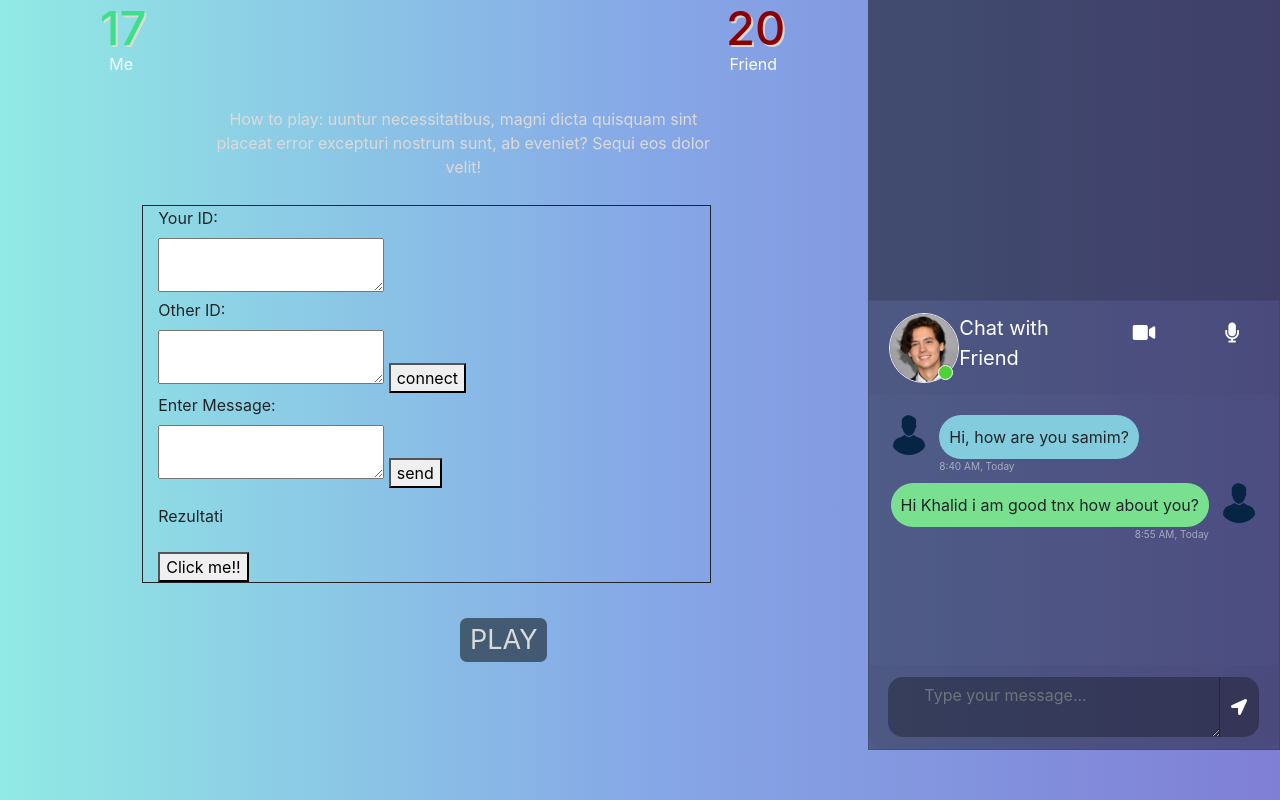
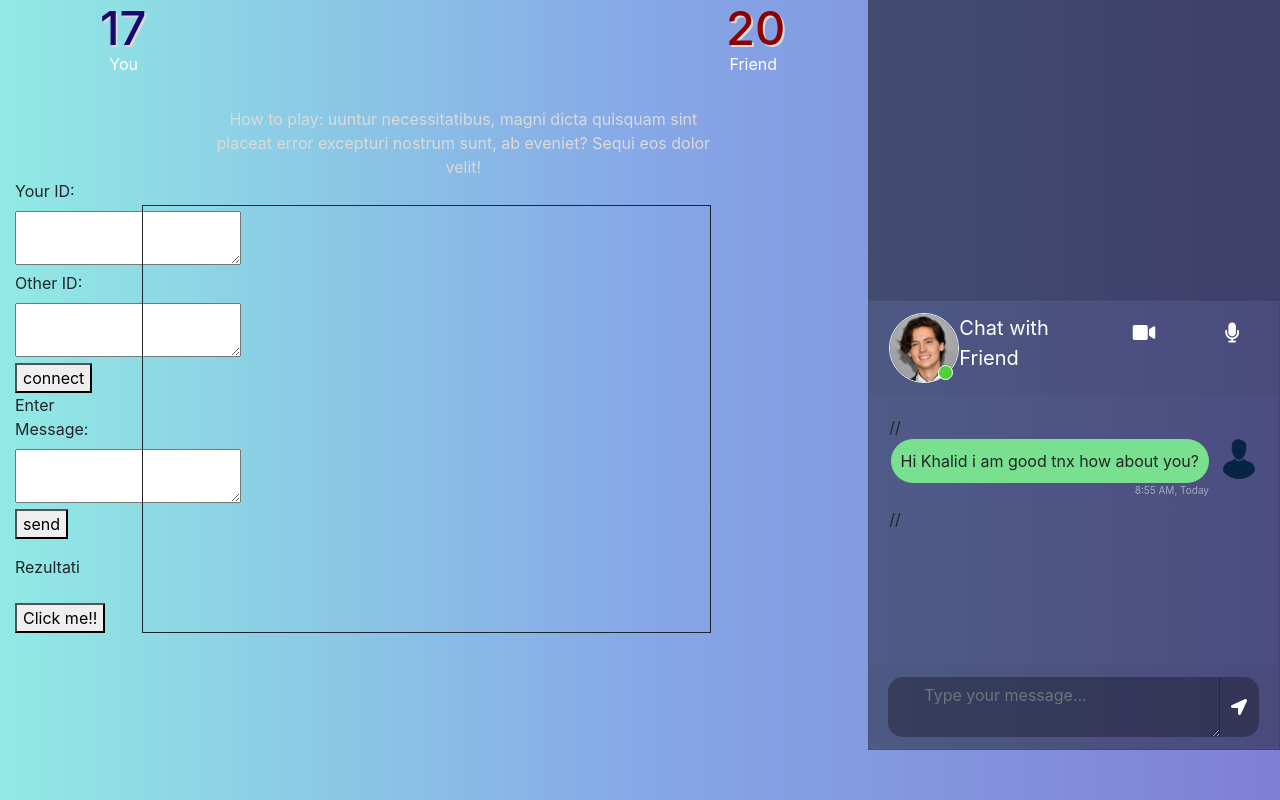
Before and after one commit to Eronavrp/OnlineGame_using_WebRCT, a website: page index.html in a window 1280 px wide. Drawn offline with nearby package versions, Linux system fonts and the light colour scheme.

Commit message:
fix-FrontEnd

```diff
--- a/index.html
+++ b/index.html
@@ -13,8 +13,8 @@
         <div class="col-8">
           <div class="row">
             <div class="col-6" style="padding-left:100px;">
-              <h1 class="points" style="color:rgb(62, 224, 135)" id="me">17</h1>
-              <p>Me</p>
+              <h1 class="points" style="color:rgb(27, 6, 108)" id="me">17</h1>
+              <p>You</p>
             </div>
             <div class="col-4"></div>
             <div class="col-2">
@@ -26,9 +26,7 @@
             <p style="text-align: center;width:500px;color: #dadada;margin: 3% 0 0 25%;">How to play: uuntur necessitatibus, magni dicta quisquam sint placeat error excepturi nostrum sunt, ab eveniet? Sequi eos dolor velit!</p>
           </div>
           <div class="row" >
-            <div class="col-2"></div>
-            <div class="col-8" style="border: 1px solid;margin-top: 3%;">
-              <label>Your ID:</label><br/>
+            <div class="col-2"><label>Your ID:</label><br/>
               <textarea id="yourId"></textarea><br/>
               <label>Other ID:</label><br/>
               <textarea id="otherId"></textarea>
@@ -40,10 +38,12 @@
               <label>Rezultati</label>
               <p id="result"></p>
               <button id="generate">Click me!!</button>
-              <script src="bundle.js" charset="utf-8"></script>
+              <script src="bundle.js" charset="utf-8"></script></div>
+            <div class="col-8" style="border: 1px solid;margin-top: 3%;" id="game">
+
             </div>
             <div class="col-2"></div>
-            <button id="play">PLAY</button>
+
           </div>
         </div>
         <div class="col-4">
@@ -68,7 +68,7 @@
                     </div>
                   </div>
                   <div class="card-body msg_card_body">
-                    <div class="d-flex justify-content-start mb-4">
+                    <!-- <div class="d-flex justify-content-start mb-4">
                       <div class="img_cont_msg">
                         <img src="x-men.png" class="rounded-circle user_img_msg">
                       </div>
@@ -76,7 +76,9 @@
                         Hi, how are you samim?
                         <span class="msg_time">8:40 AM, Today</span>
                       </div>
-                    </div>
+                    </div> -->
+
+                    //
                     <div class="d-flex justify-content-end mb-4">
                       <div class="msg_cotainer_send">
                         Hi Khalid i am good tnx how about you?
@@ -86,6 +88,7 @@
                     <img src="x-men.png" class="rounded-circle user_img_msg">
                       </div>
                     </div>
+                    //
                   </div>
                   <div class="card-footer">
                     <div class="input-group">
```
